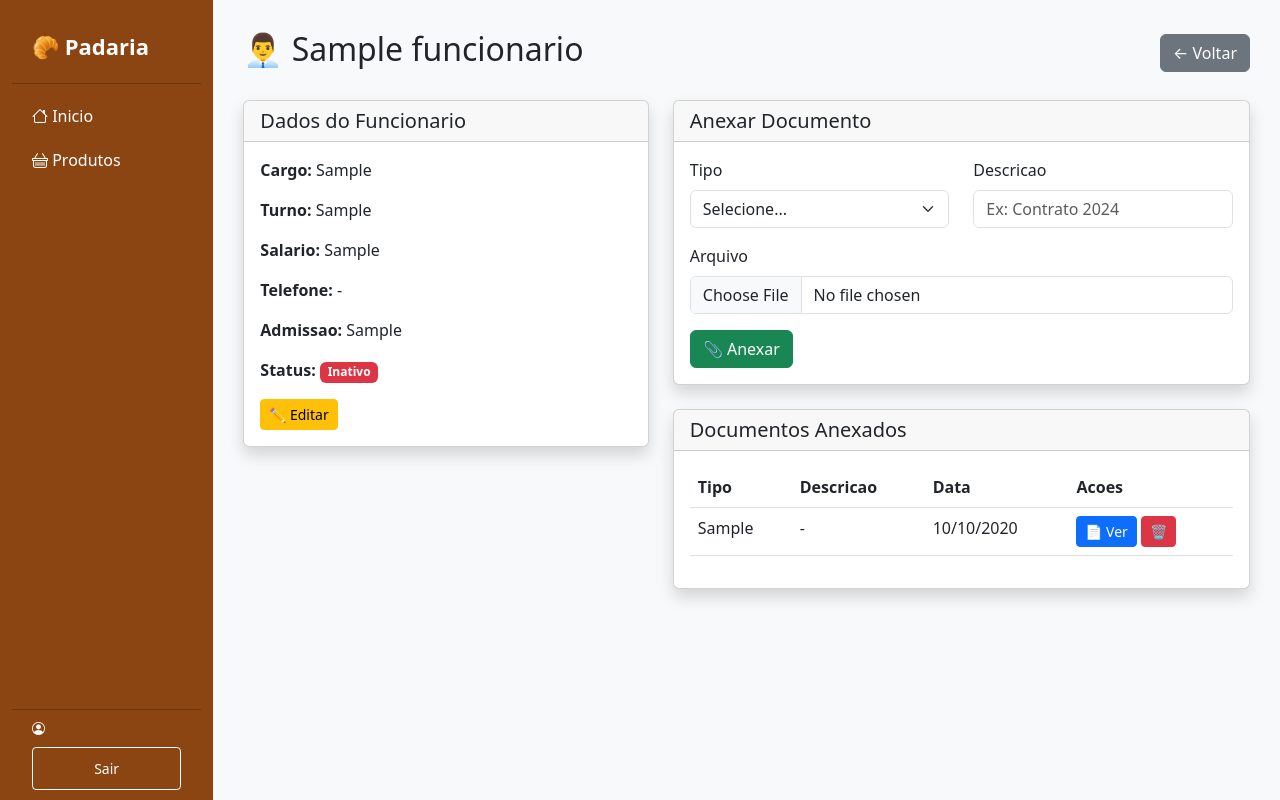
After one commit to Daiosleri/projeto-padaria, a Django app: template funcionarios/templates/funcionarios/detalhe_funcionario.html in a window 1280 px wide. The commit adds this page. Run offline with Django 3.2, Linux system fonts and the light colour scheme; the template is opened without the code that fills it: most values are stand-ins (such as "Sample title", 1, 10 or a date in 2020).

Commit message:
AC2 - Upload de documentos por funcionario

```diff
--- /dev/null
+++ b/funcionarios/templates/funcionarios/detalhe_funcionario.html
@@ -0,0 +1,105 @@
+{% extends 'produtos/base.html' %}
+
+{% block content %}
+<div class="d-flex justify-content-between align-items-center mb-4">
+    <h2>👨‍💼 {{ funcionario.nome }}</h2>
+    <a href="/funcionarios/" class="btn btn-secondary">← Voltar</a>
+</div>
+
+<div class="row g-4">
+    <div class="col-md-5">
+        <div class="card shadow">
+            <div class="card-header table-dark">
+                <h5 class="mb-0">Dados do Funcionario</h5>
+            </div>
+            <div class="card-body">
+                <p><strong>Cargo:</strong> {{ funcionario.get_cargo_display }}</p>
+                <p><strong>Turno:</strong> {{ funcionario.get_turno_display }}</p>
+                <p><strong>Salario:</strong> {{ funcionario.salario_formatado }}</p>
+                <p><strong>Telefone:</strong> {{ funcionario.telefone|default:"-" }}</p>
+                <p><strong>Admissao:</strong> {{ funcionario.data_admissao|default:"-" }}</p>
+                <p><strong>Status:</strong>
+                    {% if funcionario.ativo %}
+                        <span class="badge bg-success">Ativo</span>
+                    {% else %}
+                        <span class="badge bg-danger">Inativo</span>
+                    {% endif %}
+                </p>
+                <a href="/funcionarios/editar/{{ funcionario.id }}/" class="btn btn-warning btn-sm">✏️ Editar</a>
+            </div>
+        </div>
+    </div>
+
+    <div class="col-md-7">
+        <div class="card shadow mb-4">
+            <div class="card-header table-dark">
+                <h5 class="mb-0">Anexar Documento</h5>
+            </div>
+            <div class="card-body">
+                <form method="post" enctype="multipart/form-data">
+                    {% csrf_token %}
+                    <div class="row">
+                        <div class="col-md-6 mb-3">
+                            <label class="form-label">Tipo</label>
+                            <select name="tipo" class="form-select" required>
+                                <option value="">Selecione...</option>
+                                <option value="contrato">Contrato</option>
+                                <option value="rg">RG</option>
+                                <option value="cpf">CPF</option>
+                                <option value="exame">Exame Medico</option>
+                                <option value="curriculo">Curriculo</option>
+                                <option value="outro">Outro</option>
+                            </select>
+                        </div>
+                        <div class="col-md-6 mb-3">
+                            <label class="form-label">Descricao</label>
+                            <input type="text" name="descricao" class="form-control"
+                                placeholder="Ex: Contrato 2024">
+                        </div>
+                    </div>
+                    <div class="mb-3">
+                        <label class="form-label">Arquivo</label>
+                        <input type="file" name="arquivo" class="form-control" required>
+                    </div>
+                    <button type="submit" class="btn btn-success">📎 Anexar</button>
+                </form>
+            </div>
+        </div>
+
+        <div class="card shadow">
+            <div class="card-header table-dark">
+                <h5 class="mb-0">Documentos Anexados</h5>
+            </div>
+            <div class="card-body">
+                <table class="table table-hover">
+                    <thead>
+                        <tr>
+                            <th>Tipo</th>
+                            <th>Descricao</th>
+                            <th>Data</th>
+                            <th>Acoes</th>
+                        </tr>
+                    </thead>
+                    <tbody>
+                        {% for doc in documentos %}
+                        <tr>
+                            <td>{{ doc.get_tipo_display }}</td>
+                            <td>{{ doc.descricao|default:"-" }}</td>
+                            <td>{{ doc.enviado_em|date:"d/m/Y" }}</td>
+                            <td>
+                                <a href="{{ doc.arquivo.url }}" target="_blank" class="btn btn-sm btn-primary">📄 Ver</a>
+                                <a href="/funcionarios/documento/excluir/{{ doc.id }}/" class="btn btn-sm btn-danger">🗑️</a>
+                            </td>
+                        </tr>
+                        {% empty %}
+                        <tr>
+                            <td colspan="4" class="text-center">Nenhum documento anexado.</td>
+                        </tr>
+                        {% endfor %}
+                    </tbody>
+                </table>
+            </div>
+        </div>
+    </div>
+</div>
+{% endblock %}
--- a/funcionarios/templates/funcionarios/funcionarios.html
+++ b/funcionarios/templates/funcionarios/funcionarios.html
@@ -80,6 +80,7 @@
                         {% endif %}
                     </td>
                     <td>
+                        <a href="/funcionarios/{{ funcionario.id }}/" class="btn btn-sm btn-info">📋 Detalhes</a>
                         <a href="/funcionarios/editar/{{ funcionario.id }}/" class="btn btn-sm btn-warning">✏️ Editar</a>
                         <a href="/funcionarios/excluir/{{ funcionario.id }}/" class="btn btn-sm btn-danger">🗑️ Excluir</a>
                     </td>
--- a/funcionarios/urls.py
+++ b/funcionarios/urls.py
@@ -6,4 +6,6 @@ urlpatterns = [
     path('adicionar/', views.adicionar_funcionario, name='adicionar_funcionario'),
     path('editar/<int:id>/', views.editar_funcionario, name='editar_funcionario'),
     path('excluir/<int:id>/', views.excluir_funcionario, name='excluir_funcionario'),
+    path('<int:id>/', views.detalhe_funcionario, name='detalhe_funcionario'),
+    path('documento/excluir/<int:id>/', views.excluir_documento, name='excluir_documento'),
 ]
--- a/padaria/settings.py
+++ b/padaria/settings.py
@@ -79,3 +79,6 @@ STATIC_URL = 'static/'
 LOGIN_URL = '/login/'
 LOGIN_REDIRECT_URL = '/'
 LOGOUT_REDIRECT_URL = '/login/'
+
+MEDIA_URL = '/media/'
+MEDIA_ROOT = BASE_DIR / 'media'
--- a/padaria/urls.py
+++ b/padaria/urls.py
@@ -1,5 +1,7 @@
 from django.contrib import admin
 from django.urls import path, include
+from django.conf import settings
+from django.conf.urls.static import static
 from produtos import views
 
 admin.site.site_header = 'Padaria - Dois Irmaos'
@@ -14,4 +16,4 @@ urlpatterns = [
     path('funcionarios/', include('funcionarios.urls')),
     path('pedidos/', include('pedidos.urls')),
     path('relatorios/', include('relatorios.urls')),
-]
+] + static(settings.MEDIA_URL, document_root=settings.MEDIA_ROOT)
```
Also changed, not shown: funcionarios/models.py (+29 -0 lines), funcionarios/views.py (+39 -6 lines), funcionarios/migrations/0004_documentofuncionario.py (added), media/documentos/ficha_funcionario.png (added), 2 other files.
